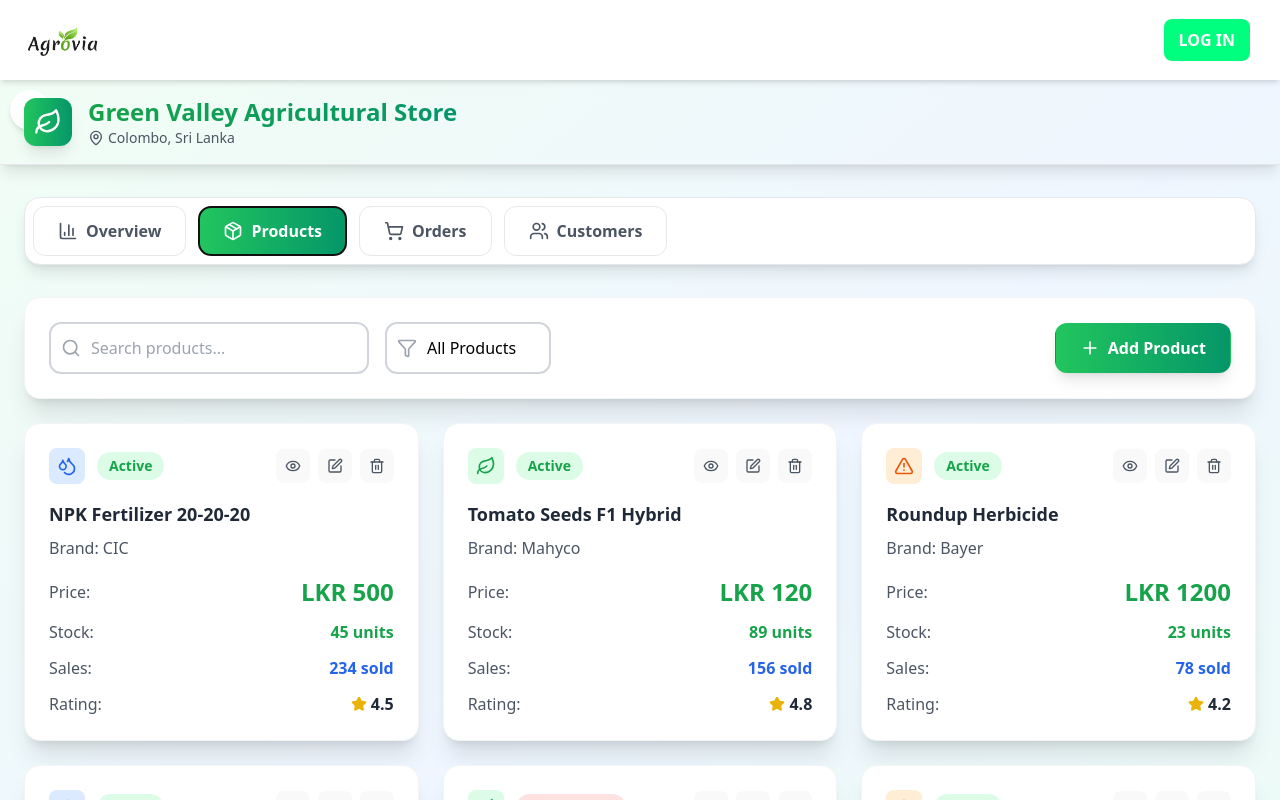
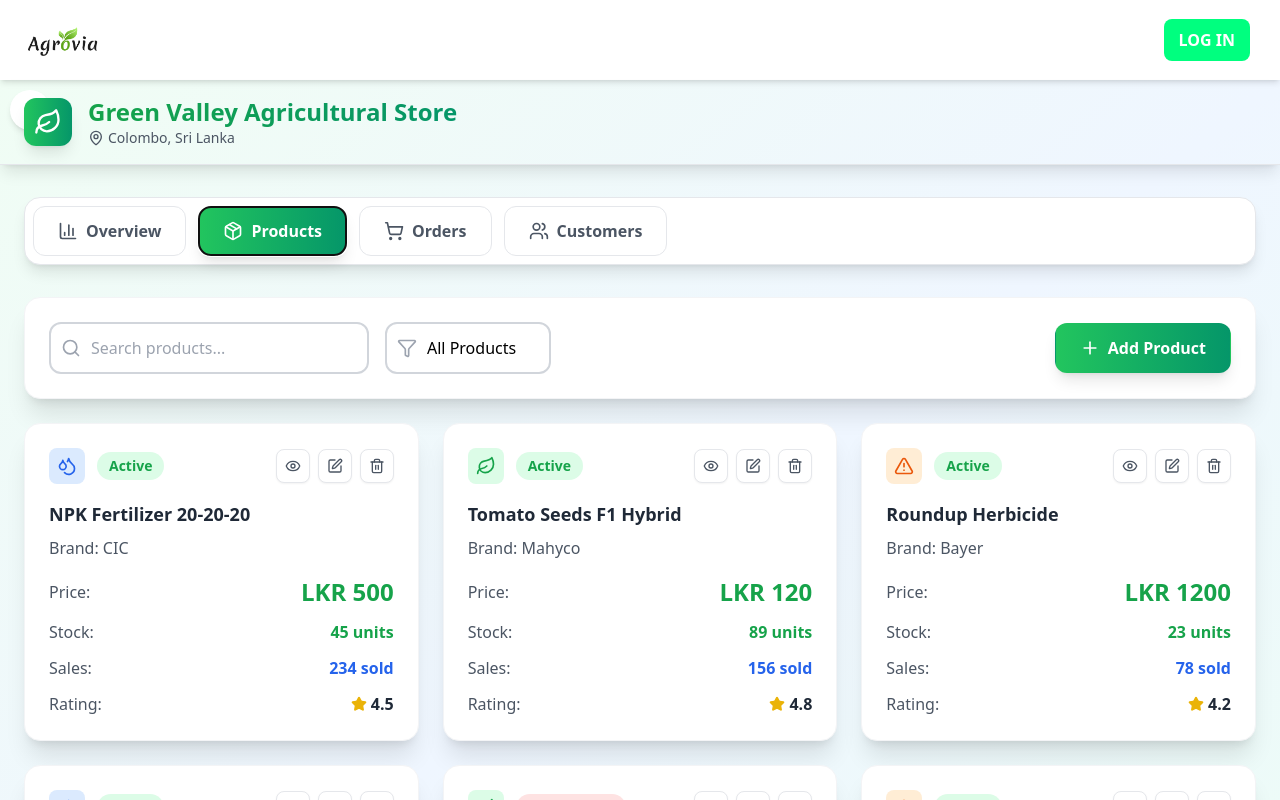
Before and after one commit to SeniruR/Agrovia, a React (Vite) app: page /shopdashboard in a window 1280 px wide. Both pictures are taken after a click on the button "Products". Shown: the top 800 px of the page. Built offline with nearby package versions, Linux system fonts and the light colour scheme; some icons are missing.

Commit message:
[AGVMVP-21] create shopDashBoard Page

```diff
--- a/src/pages/shop/ShopDashboard.jsx
+++ b/src/pages/shop/ShopDashboard.jsx
@@ -127,7 +127,6 @@ export default function Dashboard() {
               </div>
             </div>
 
-
           </div>
         </div>
       </header>
@@ -146,8 +145,8 @@ export default function Dashboard() {
                 key={tab.id}
                 onClick={() => setActiveTab(tab.id)}
                 className={`flex items-center px-6 py-3 rounded-xl font-semibold transition-all duration-300 border ${
-                activeTab === tab.id
-                    ? 'bg-gradient-to-r from-green-500 to-emerald-600 text-white border-transparent'
+                  activeTab === tab.id
+                    ? 'bg-gradient-to-r from-green-500 to-emerald-600 text-white border-transparent shadow-lg'
                     : 'bg-white text-gray-600 border-gray-200 hover:text-green-600 hover:bg-green-50'
                 }`}
               >
@@ -273,13 +272,13 @@ export default function Dashboard() {
               <div className="flex flex-col md:flex-row md:items-center md:justify-between space-y-4 md:space-y-0">
                 <div className="flex items-center space-x-4">
                   <div className="relative">
-                    <Search className="absolute left-3 top-1/2 transform -translate-y-1/2  text-gray-400 w-5 h-5" />
+                    <Search className="absolute left-3 top-1/2 transform -translate-y-1/2 text-gray-400 w-5 h-5" />
                     <input
                       type="text"
                       placeholder="Search products..."
                       value={searchTerm}
                       onChange={(e) => setSearchTerm(e.target.value)}
-                      className="pl-10 pr-4 py-3 border-2 border-gray-300  bg-white rounded-xl focus:ring-4 focus:ring-green-200 focus:border-green-500 focus:outline-none transition-all duration-300 w-80"
+                      className="pl-10 pr-4 py-3 border-2 border-gray-300 bg-white rounded-xl focus:ring-4 focus:ring-green-200 focus:border-green-500 focus:outline-none transition-all duration-300 w-80"
                     />
                   </div>
                   <div className="relative">
@@ -323,13 +322,13 @@ export default function Dashboard() {
                       </span>
                     </div>
                     <div className="flex items-center space-x-2">
-                      <button className="p-2 text-gray-600 hover:text-blue-600 hover:bg-blue-50 rounded-lg transition-colors">
+                      <button className="p-2 bg-white text-gray-600 hover:text-blue-600 hover:bg-blue-50 rounded-lg transition-colors shadow-sm border border-gray-200">
                         <Eye className="w-4 h-4" />
                       </button>
-                      <button className="p-2 text-gray-600 hover:text-green-600 hover:bg-green-50 rounded-lg transition-colors">
+                      <button className="p-2 bg-white text-gray-600 hover:text-green-600 hover:bg-green-50 rounded-lg transition-colors shadow-sm border border-gray-200">
                         <Edit className="w-4 h-4" />
                       </button>
-                      <button className="p-2 text-gray-600 hover:text-red-600 hover:bg-red-50 rounded-lg transition-colors">
+                      <button className="p-2 bg-white text-gray-600 hover:text-red-600 hover:bg-red-50 rounded-lg transition-colors shadow-sm border border-gray-200">
                         <Trash2 className="w-4 h-4" />
                       </button>
                     </div>
@@ -406,7 +405,7 @@ export default function Dashboard() {
                   {recentOrders.map((order, index) => (
                     <tr key={index} className="border-b border-gray-100 hover:bg-gray-50 transition-colors">
                       <td className="py-4 px-2 font-semibold text-blue-600">{order.id}</td>
-                      <td className="py-4 px-2 text-gray-800 ">{order.customer}</td>
+                      <td className="py-4 px-2 text-gray-800">{order.customer}</td>
                       <td className="py-4 px-2 text-gray-800">{order.product}</td>
                       <td className="py-4 px-2 text-gray-600">{order.quantity}</td>
                       <td className="py-4 px-2 font-semibold text-green-600">{order.amount}</td>
@@ -419,10 +418,10 @@ export default function Dashboard() {
                       <td className="py-4 px-2 text-gray-500 text-sm">{order.time}</td>
                       <td className="py-4 px-2">
                         <div className="flex items-center space-x-2">
-                          <button className="p-2 text-gray-600 hover:text-blue-600 hover:bg-blue-50 rounded-lg transition-colors">
+                          <button className="p-2 bg-white text-gray-600 hover:text-blue-600 hover:bg-blue-50 rounded-lg transition-colors shadow-sm border border-gray-200">
                             <Eye className="w-4 h-4" />
                           </button>
-                          <button className="p-2 text-gray-600 hover:text-green-600 hover:bg-green-50 rounded-lg transition-colors">
+                          <button className="p-2 bg-white text-gray-600 hover:text-green-600 hover:bg-green-50 rounded-lg transition-colors shadow-sm border border-gray-200">
                             <Edit className="w-4 h-4" />
                           </button>
                         </div>
@@ -439,7 +438,7 @@ export default function Dashboard() {
         {activeTab === 'customers' && (
           <div className="bg-white rounded-2xl p-8 shadow-xl border border-gray-100">
             <div className="flex items-center justify-between mb-6">
-              <h2 className="text-2xl font-bold bg-white text-gray-800 flex items-center">
+              <h2 className="text-2xl font-bold text-gray-800 flex items-center">
                 <Users className="w-6 h-6 mr-3 text-green-600" />
                 Customer Management
               </h2>
```
